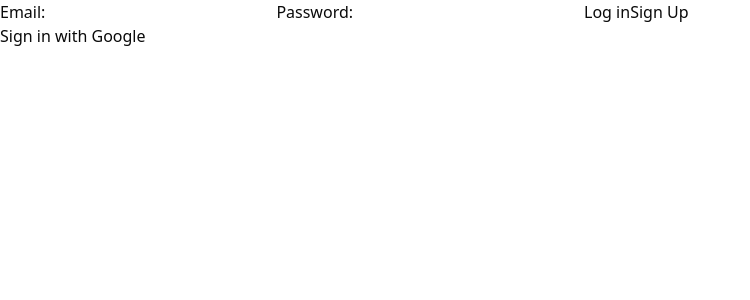
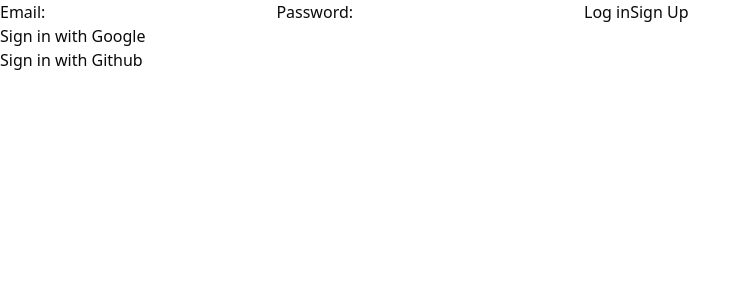
Before and after one commit to Johannestampere/mindmap, a Next.js app: page /login in a window 1280 px wide. Shown: the top 300 px of the page, without its empty margins (0-750 px from the left). Built offline with nearby package versions, Linux system fonts and the light colour scheme.

Commit message:
github oauth

```diff
--- /dev/null
+++ b/app/login/GithubLoginButton.tsx
@@ -0,0 +1,30 @@
+"use client";
+
+import { createClient } from '@/utils/supabase/client';
+import React from 'react';
+
+export default function GithubLoginButton() {
+  const handleGithubLogin = async () => {
+    const supabase = createClient();
+    const redirectUrl = `${window.location.origin}/auth/callback?next=/dashboard`;
+
+    await supabase.auth.signInWithOAuth({
+      provider: 'github',
+      options: {
+        redirectTo: redirectUrl,
+        queryParams: {
+          access_type: 'offline',
+          prompt: 'consent',
+        },
+      },
+    });
+  };
+
+  return (
+    <div>
+      <button onClick={handleGithubLogin}>
+        Sign in with Github
+      </button>
+    </div>
+  );
+}
--- a/app/login/page.tsx
+++ b/app/login/page.tsx
@@ -1,6 +1,7 @@
 import { loginEmail } from './loginEmail'
 import { signUp } from '../signup/signUp'
 import GoogleLoginButton from './GoogleLoginButton'
+import GithubLoginButton from './GithubLoginButton'
 import Link from 'next/link'
 
 export default function LoginPage() {
@@ -13,6 +14,7 @@ export default function LoginPage() {
       <button formAction={loginEmail}>Log in</button>
       <Link href="/signup">Sign Up</Link>
       <GoogleLoginButton />
+      <GithubLoginButton />
     </form>
   )
 }
```
